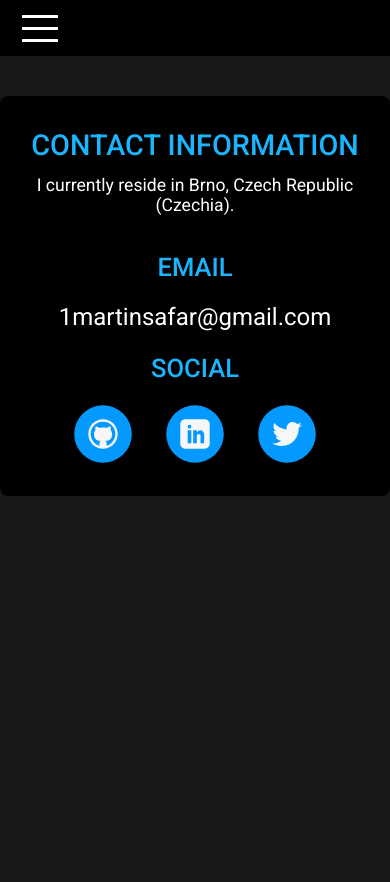
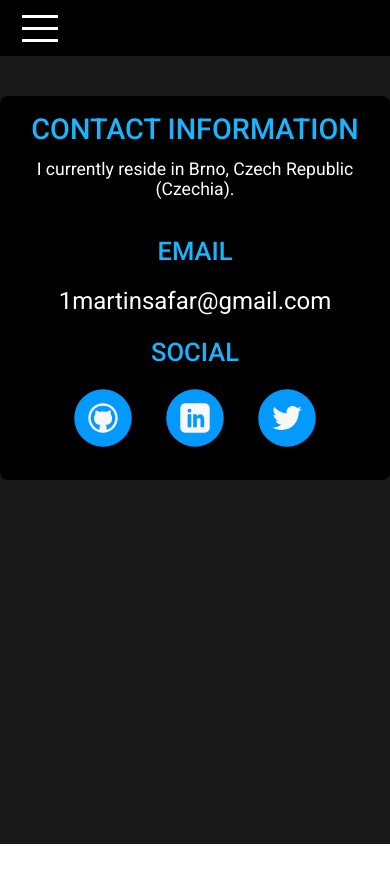
Before and after one commit to 1martinsafar/portfolio-martin-safar, a React app: page /#/contact in a window 390 px wide. Shown: the top 882 px of the page. After the commit the page ends 844 px from the top, so only its background shows below. Built offline with nearby package versions, Linux system fonts and the light colour scheme; a web font is replaced by a local one.

Commit message:
Media query and spacing adjusted

```diff
--- a/src/components/Navigation/NavigationItems/NavigationItems.module.css
+++ b/src/components/Navigation/NavigationItems/NavigationItems.module.css
@@ -38,7 +38,7 @@
     color: black;
 }
 
-@media (min-width: 500px) {
+@media (min-width: 1000px) {
     .List {
         flex-flow: row;
     }
--- a/src/components/Navigation/SideDrawer/DrawerToggle/DrawerToggle.module.css
+++ b/src/components/Navigation/SideDrawer/DrawerToggle/DrawerToggle.module.css
@@ -16,7 +16,7 @@
     background-color: white;
   }
 
-  @media (min-width: 500px) {
+  @media (min-width: 1000px) {
     .DrawerToggle {
         display: none;
     }
--- a/src/components/Navigation/SideDrawer/SideDrawer.module.css
+++ b/src/components/Navigation/SideDrawer/SideDrawer.module.css
@@ -12,7 +12,7 @@
     transition: transform 0.3s ease-out;
   }
 
-  @media (min-width: 500px) {
+  @media (min-width: 1000px) {
     .SideDrawer {
         display: none;
     }
--- a/src/components/Navigation/Toolbar/Toolbar.module.css
+++ b/src/components/Navigation/Toolbar/Toolbar.module.css
@@ -22,7 +22,7 @@
     height: 80%;
 }
 
-@media (max-width: 499px) {
+@media (max-width: 999px) {
     .DesktopOnly {
         display: none;
     }
--- a/src/pages/Contact/Contact.module.css
+++ b/src/pages/Contact/Contact.module.css
@@ -1,5 +1,4 @@
 .Contact {
-    min-height: 100vh;
     display: flex;
     flex-direction: column;
     align-items: center;
@@ -15,7 +14,8 @@
     justify-content: center;
     background: black;
     border-radius: 0.5rem;
-    padding: 2rem 0;
+    padding-top: 1rem;
+    padding-bottom: 2rem;
     margin-bottom: 3rem;
 }
 .Info {
```
